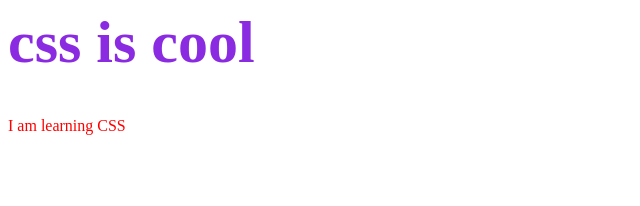
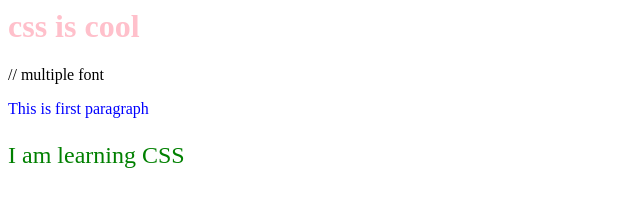
Before and after one commit to ashishpatill/CSS-Basics, a plain HTML site: page CssIntro.html in a window 1280 px wide. Shown: the whole page, without its empty margins (0-640 px from the left). Drawn offline with Linux system fonts and the light colour scheme.

Commit message:
classes and ids in CSS

```diff
--- a/CssIntro.html
+++ b/CssIntro.html
@@ -2,18 +2,35 @@
     <head>
         <title>Internal CSS</title>
         <style>
-            p{
+             p{
                 color:red;
             }
             h1{
                 color:blueviolet;
                 font-size: 60px;
             }
+
+            .textPink {
+                color: pink;
+            }
+
+            .titleFont {
+                font-size: xx-large;
+            }
+
+            .firstpara {
+                color:blue;
+            }
+
+            .secondpara {
+                color:green;
+                font-size: x-large;
+            }
         </style>
     </head>
     <body>
-        <h1>css is cool</h1>
-        <p>I am learning CSS</p>
-
+        <h1 class="textPink titleFont">css is cool</h1> // multiple font
+        <p class="firstpara">This is first paragraph</p>
+        <p class="secondpara">I am learning CSS</p>
     </body>
 </html>
```
